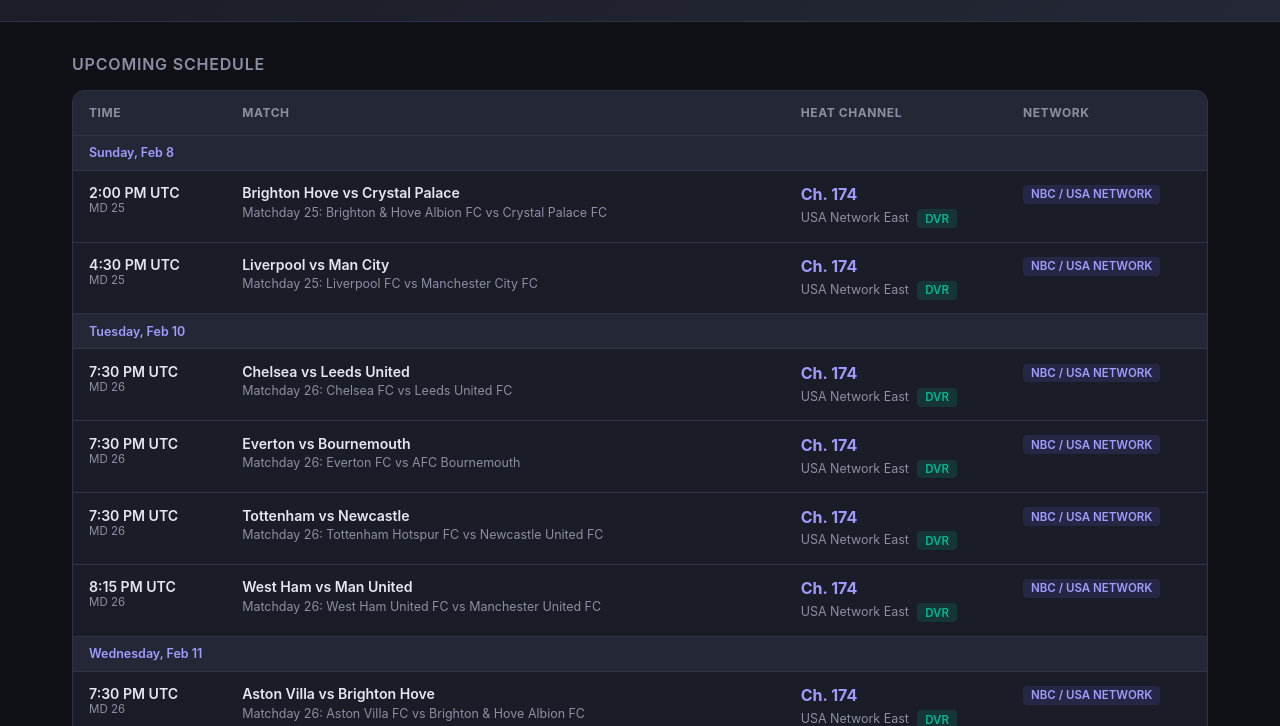
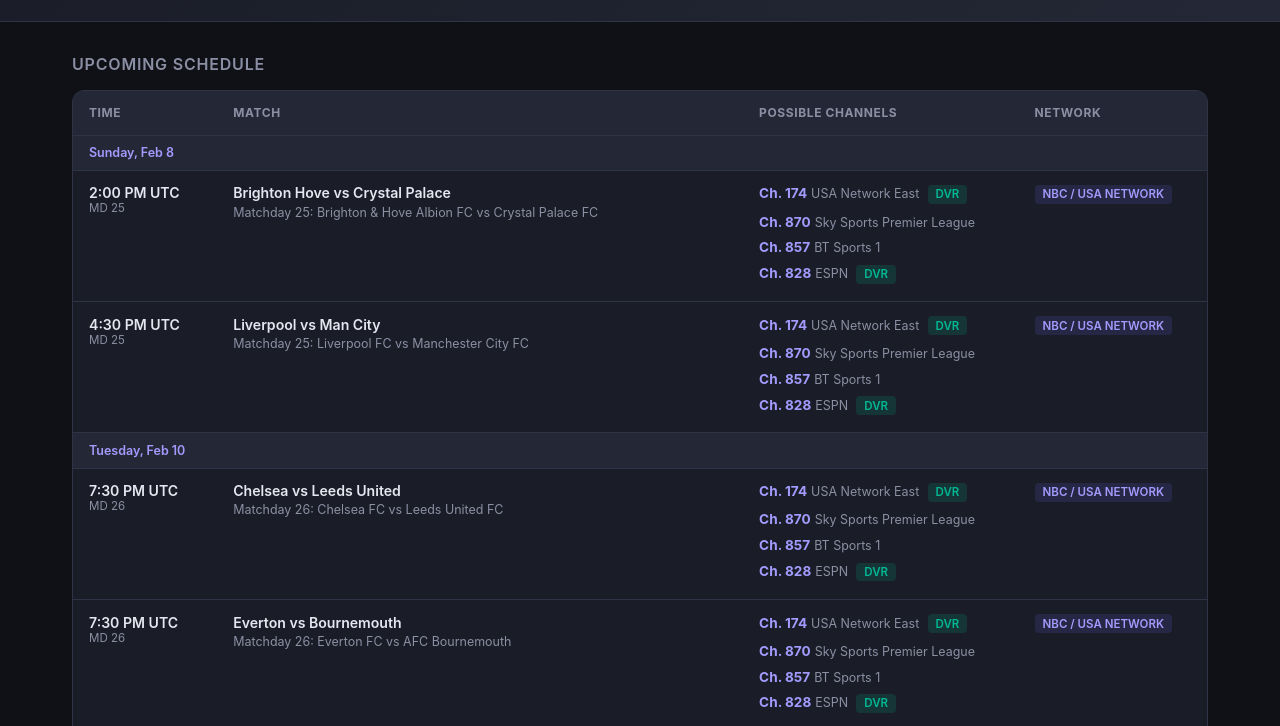
Before and after one commit to andrewkoo/veesee, a plain HTML site: page web/index.html in a window 1280 px wide. Shown: the part 74-800 px from the top of the page. Drawn offline with Linux system fonts and the light colour scheme.

Commit message:
Show all possible channels instead of single channel per match

```diff
--- a/web/data/metadata.json
+++ b/web/data/metadata.json
@@ -1,5 +1,5 @@
 {
-  "exportedAt": "2026-02-07T20:34:34Z",
+  "exportedAt": "2026-02-07T20:47:38Z",
   "isSampleData": false,
   "totalGames": 380,
   "totalTeams": 20,
--- a/web/index.html
+++ b/web/index.html
@@ -402,8 +402,13 @@
         const liveBadge = g.isLive ? '<span class="badge badge-live">LIVE</span> ' : '';
         const statusBadge = g.status === 'FINISHED' ? '<span class="badge" style="background:rgba(0,184,148,0.15);color:var(--green);">FT</span> ' : '';
         const matchdayStr = g.matchday ? `MD ${g.matchday}` : '';
-        const ch = g.channel || (g.channels && g.channels[0]);
-        const playbackBadge = ch && ch.hasPlayback ? '<span class="badge badge-playback">DVR</span>' : '';
+        const channels = g.channels || (g.channel ? [g.channel] : []);
+        const channelsHtml = channels.length > 0
+            ? channels.map(ch => {
+                const dvr = ch.hasPlayback ? ' <span class="badge badge-playback">DVR</span>' : '';
+                return `<div style="margin-bottom:0.25rem;"><span class="channel-number" style="font-size:0.85rem;">Ch. ${ch.number}</span> <span class="channel-name">${escapeHtml(ch.name)}${dvr}</span></div>`;
+            }).join('')
+            : '<span style="color:var(--text-muted)">—</span>';
 
         rows += `
             <tr>
@@ -416,10 +421,7 @@
                     <div class="match-desc">${escapeHtml(g.description)}</div>
                 </td>
                 <td>
-                    ${ch ? `<div class="channel-cell">
-                        <div class="channel-number">Ch. ${ch.number}</div>
-                        <div class="channel-name">${escapeHtml(ch.name)} ${playbackBadge}</div>
-                    </div>` : '<span style="color:var(--text-muted)">—</span>'}
+                    <div class="channel-cell">${channelsHtml}</div>
                 </td>
                 <td>
                     <span class="badge badge-channel">${escapeHtml(g.broadcaster)}</span>
@@ -429,7 +431,7 @@
 
     return `<div class="schedule-table-wrap"><table class="schedule-table">
         <thead><tr>
-            <th>Time</th><th>Match</th><th>Heat Channel</th><th>Network</th>
+            <th>Time</th><th>Match</th><th>Possible Channels</th><th>Network</th>
         </tr></thead>
         <tbody>${rows}</tbody>
     </table></div>`;
```
